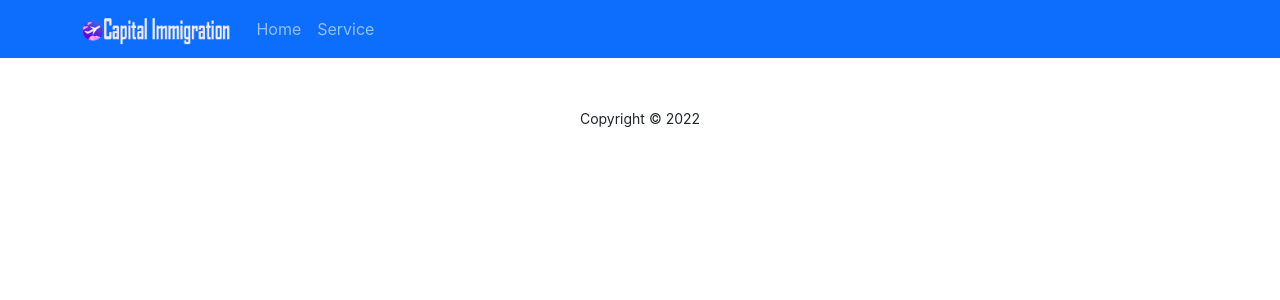
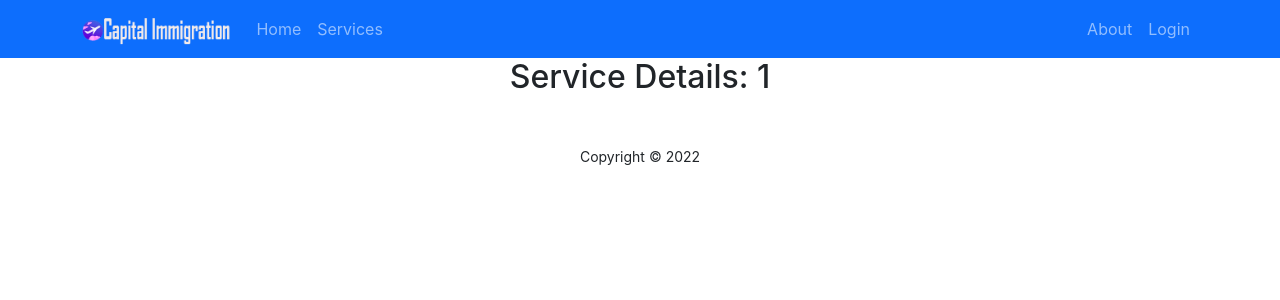
Before and after one commit to MdMostaqAhmed/immigration-service, a React (Create React App) app: page /service/1 in a window 1280 px wide. Shown: the top 300 px of the page. Built offline with nearby package versions, Linux system fonts and the light colour scheme.

Commit message:
404 added

```diff
--- a/src/App.js
+++ b/src/App.js
@@ -3,8 +3,11 @@ import "./App.css";
 import auth from "./firebase.init";
 import About from "./Pages/About/About";
 import Home from "./Pages/Home/Home/Home";
+import Services from "./Pages/Home/Services/Services";
 import Footer from "./Pages/Shared/Footer/Footer";
 import Header from "./Pages/Shared/Header/Header";
+import NotFound from "./Pages/Shared/NotFound/NotFound";
+import ServiceDetail from "./Pages/Shared/ServiceDetail/ServiceDetail";
 
 function App() {
   return (
@@ -12,7 +15,13 @@ function App() {
       <Header></Header>
       <Routes>
         <Route path="/" element={<Home></Home>}></Route>
+        <Route path="/services" element={<Services></Services>}></Route>
+        <Route
+          path="/service/:serviceId"
+          element={<ServiceDetail></ServiceDetail>}
+        ></Route>
         <Route path="/about" element={<About></About>}></Route>
+        <Route path="*" element={<NotFound></NotFound>}></Route>
       </Routes>
       <Footer></Footer>
     </div>
--- a/src/Pages/Home/Service/Service.js
+++ b/src/Pages/Home/Service/Service.js
@@ -1,8 +1,14 @@
 import React from "react";
+import { useNavigate } from "react-router-dom";
 import "./Service.css";
 
 const Service = ({ service }) => {
-  const { name, img, description, price } = service;
+  const { id, name, img, description, price } = service;
+  const navigate = useNavigate();
+  const navigateToServiceDetail = (id) => {
+    navigate(`/service/${id}`);
+  };
+
   return (
     <div className="service">
       <img src={img} alt="" />
@@ -11,7 +17,12 @@ const Service = ({ service }) => {
       <p>
         <small>{description}</small>
       </p>
-      <button className="btn btn-primary">Book: {name}</button>
+      <button
+        onClick={() => navigateToServiceDetail(id)}
+        className="btn btn-primary"
+      >
+        Book: {name}
+      </button>
     </div>
   );
 };
--- a/src/Pages/Home/Services/Services.js
+++ b/src/Pages/Home/Services/Services.js
@@ -10,7 +10,7 @@ const Services = () => {
       .then((data) => setServices(data));
   }, []);
   return (
-    <div className="mt-4">
+    <div id="services" className="mt-4">
       <h2>Services: {services.length}</h2>
       <div className="services-container">
         {services.map((service) => (
--- a/src/Pages/Shared/Header/Header.js
+++ b/src/Pages/Shared/Header/Header.js
@@ -1,22 +1,44 @@
 import React from "react";
-import { Container, Nav, Navbar } from "react-bootstrap";
+import { Container, Nav, Navbar, NavDropdown } from "react-bootstrap";
+import { Link } from "react-router-dom";
 import logo from "../../../images/logo.png";
 
 const Header = () => {
   return (
-    <header>
-      <Navbar bg="primary" variant="dark">
+    <>
+      <Navbar
+        collapseOnSelect
+        expand="lg"
+        sticky="top"
+        bg="primary"
+        variant="dark"
+      >
         <Container>
-          <Navbar.Brand href="#home">
-            <img src={logo} height="30px" alt="" />
+          <Navbar.Brand as={Link} to="/">
+            <img src={logo} height={30} alt="" />
           </Navbar.Brand>
-          <Nav className="me-auto">
-            <Nav.Link href="#home">Home</Nav.Link>
-            <Nav.Link href="#services">Service</Nav.Link>
-          </Nav>
+          <Navbar.Toggle aria-controls="responsive-navbar-nav" />
+          <Navbar.Collapse id="responsive-navbar-nav">
+            <Nav className="me-auto">
+              <Nav.Link as={Link} to="/">
+                Home
+              </Nav.Link>
+              <Nav.Link as={Link} to="services">
+                Services
+              </Nav.Link>
+            </Nav>
+            <Nav>
+              <Nav.Link as={Link} to="about">
+                About
+              </Nav.Link>
+              <Nav.Link as={Link} to="login">
+                Login
+              </Nav.Link>
+            </Nav>
+          </Navbar.Collapse>
         </Container>
       </Navbar>
-    </header>
+    </>
   );
 };
 
--- /dev/null
+++ b/src/Pages/Shared/NotFound/NotFound.js
@@ -0,0 +1,11 @@
+import React from "react";
+
+const NotFound = () => {
+  return (
+    <div className="mt-5">
+      <h1>404 || Page Not Found</h1>
+    </div>
+  );
+};
+
+export default NotFound;
--- /dev/null
+++ b/src/Pages/Shared/ServiceDetail/ServiceDetail.js
@@ -0,0 +1,14 @@
+import React from "react";
+import { useParams } from "react-router-dom";
+
+const ServiceDetail = () => {
+  const { serviceId } = useParams();
+
+  return (
+    <div>
+      <h2>Service Details: {serviceId}</h2>
+    </div>
+  );
+};
+
+export default ServiceDetail;
```
